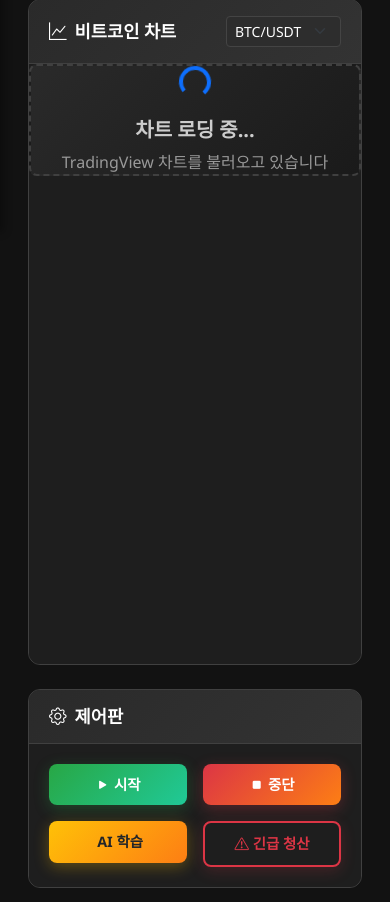
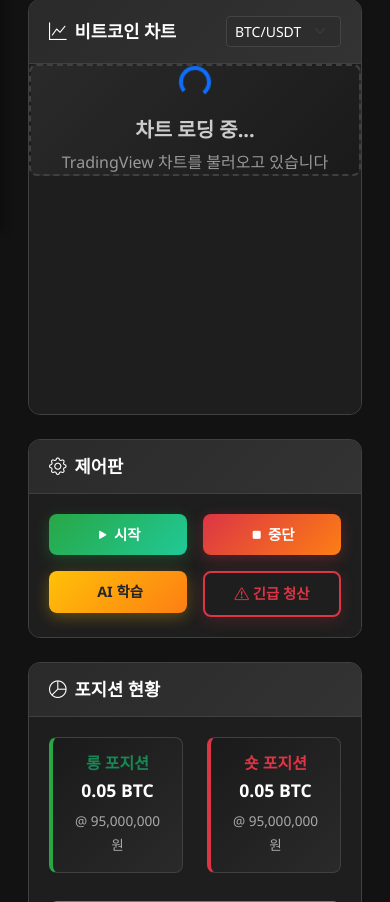
Before and after one commit to backgomc/crypto-trading-system, a Flask app: page / in a window 390 px wide. Shown: the part 676-1578 px from the top of the page. Run offline with Flask 3, Linux system fonts and the light colour scheme; the visitor is signed in with stand-in values (Sample User, id 1); some libraries are stand-ins or nearby versions.

Commit message:
암호화폐 자동매매 시스템 수정 - 2025-07-20 23:20:14

```diff
--- a/web/static/css/dashboard.css
+++ b/web/static/css/dashboard.css
@@ -349,6 +349,10 @@
         padding: 16px;
         margin-bottom: 12px;
     }
+
+    .tradingview-widget-container {
+        height: 350px !important; /* 모바일에서는 350px */
+    }
 }
 
 /* 애니메이션 */
```
